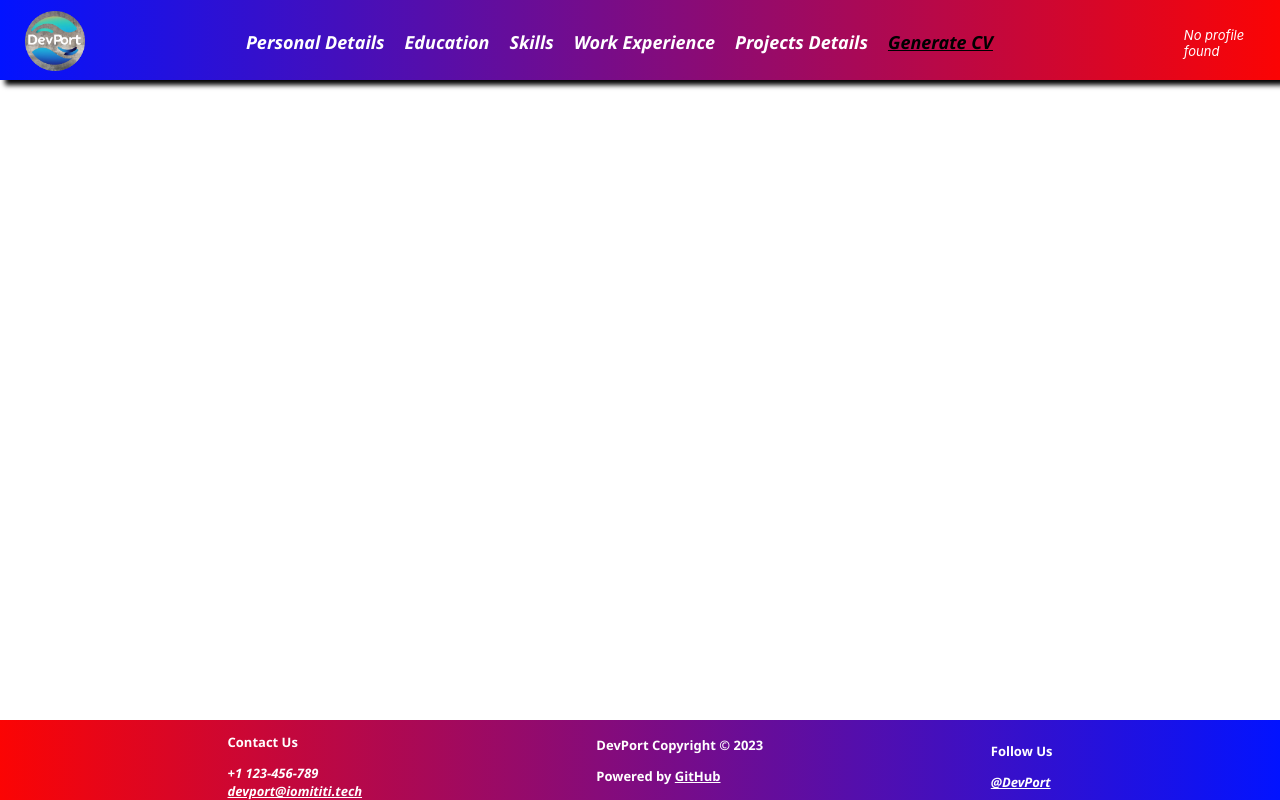
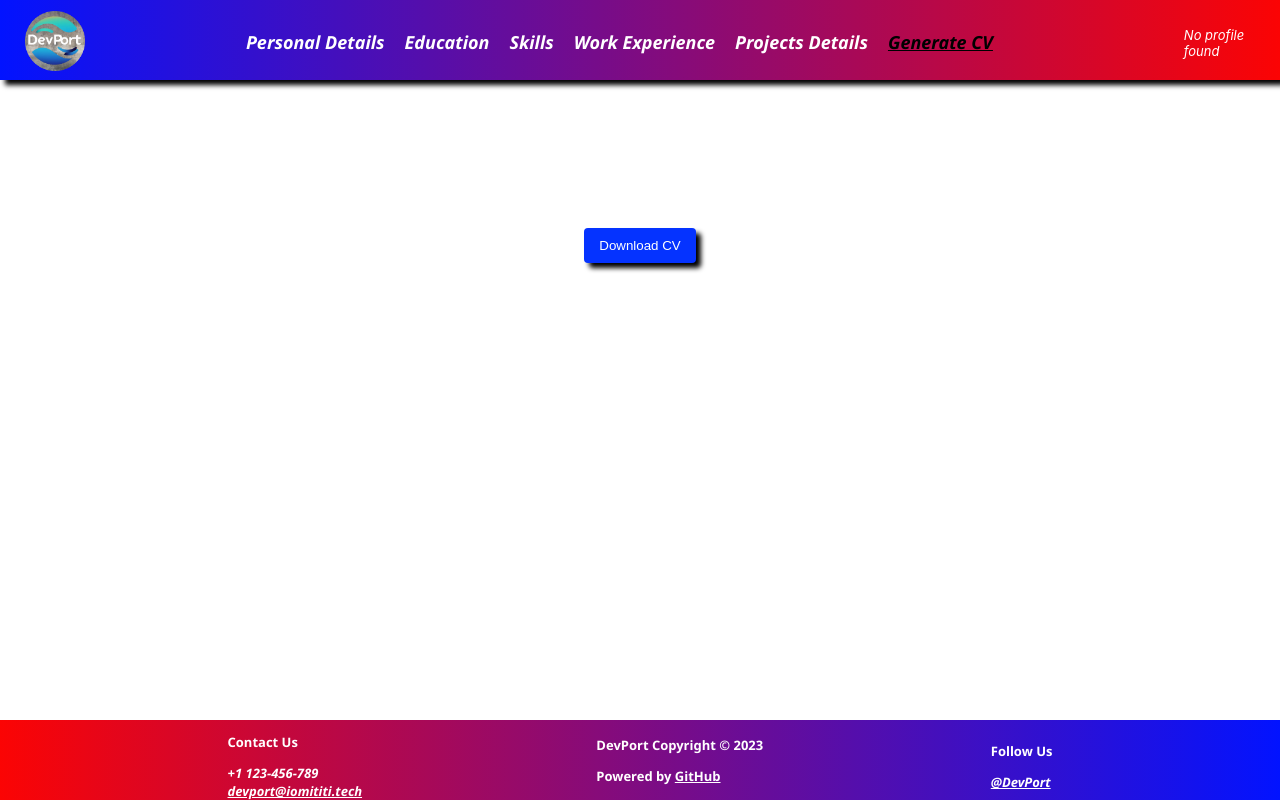
Before and after one commit to iekeng/DevPort, a React (Create React App) app in the folder devport-app/: page /PortfolioPage in a window 1280 px wide. Both pictures are taken after a click on the button "Generate CV". Built offline with nearby package versions, Linux system fonts and the light colour scheme.

Commit message:
Frontend 22 Oct Update

```diff
--- a/devport-app/src/components/Education.js
+++ b/devport-app/src/components/Education.js
@@ -2,7 +2,6 @@ import React, { useState } from 'react';
 import axios from 'axios';
 
 const Education = ({ userId, onSave }) => {
-    // const [userId] = useState(localStorage.getItem('userId'));
     const [formData, setFormData] = useState({
         institution: '',
         course: '',
--- a/devport-app/src/components/GenerateCVButton.js
+++ b/devport-app/src/components/GenerateCVButton.js
@@ -1,12 +1,44 @@
-import React from 'react'
+import React from 'react';
+import axios from 'axios';
 
-const GenerateCVButton = () => {
+const GenerateCVButton = ({ userId }) => {
+
+  const generateCVApiUrl = `http://165.227.108.97/generate-cv/${userId}`;
+
+  const handleGenerateCV = async () => {
+    try {
+      const response = await axios.get(generateCVApiUrl, null, {
+
+        responseType: 'blob', // Indicate that the response is a binary blob (e.g., a file)
+      });
+
+      // if (response.status === 200) {
+      //   const blob = new Blob([response.data], { type: response.headers['content-type'] });
+      //   const url = window.URL.createObjectURL(blob);
+      //   const a = document.createElement('a');
+      //   a.href = url;
+      //   a.download = 'DevPort CV.pdf'; // Set the desired filename
+      //   a.click();
+      //   window.URL.revokeObjectURL(url);
+      // } else {
+      //   console.error('CV generation failed.');
+      // }
+    } catch (error) {
+      console.error('Error generating CV:', error);
+    }
+  };
 
   return (
-      <button id="save-button" type="submit" className='LSbutton' style={{ font: 'black', display: 'block', margin: '150px auto'}} >
-        Download CV
-      </button>
-  )
-}
+    <button
+      id="generate-cv-button"
+      type="button"
+      className="LSbutton"
+      onClick={handleGenerateCV}
+      style={{ font: 'black', display: 'block' }}
+    >
+      Download CV
+    </button>
+  );
+};
 
 export default GenerateCVButton;
--- a/devport-app/src/components/LogInButton.js
+++ b/devport-app/src/components/LogInButton.js
@@ -3,7 +3,8 @@ import authService from './AuthService';
 import { Link } from 'react-router-dom';
 
 function LogInButton() {
-  // Check if the user is authenticated. You can use your authentication logic here.
+  // Check if the user is authenticated. If so, redirect them to the PortfolioPage.
+  // If not, redirect them to the SignUp page.
   const checkAuthentication = () => {
     return authService.isAuthenticated();
   };
--- a/devport-app/src/components/PersonalDetails.js
+++ b/devport-app/src/components/PersonalDetails.js
@@ -1,8 +1,8 @@
 import React, { useState, useEffect } from 'react';
 import axios from 'axios';
 
-const PersonalDetails = ({ userId, onSave }) => {
-    const access_token = 'Bearer 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';
+const PersonalDetails = ({ onSave }) => {
+    // const access_token = 'Bearer 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';
 
     const [formData, setFormData] = useState({
         name: '',
@@ -21,19 +21,21 @@ const PersonalDetails = ({ userId, onSave }) => {
     }, []);
 
     const fetchPersonalDetailsFromGitHub = async () => {
+        // Get access token from localStorage
+        const access_token = localStorage.getItem('access_token');
+        console.log('access_token:', access_token);
         try {
             // Fetch personal details from GitHub API
             const userUrl = 'https://api.github.com/user';
 
             const response = await axios.get(userUrl, {
                 headers: {
-                    Authorization: access_token,
+                    Authorization: `Bearer ${access_token}`,
                 },
             });
 
             if (response.status === 200) {
                 const userData = response.data;
-                console.log(userData);
 
                 setFormData({
                     name: userData.name,
@@ -58,16 +60,24 @@ const PersonalDetails = ({ userId, onSave }) => {
             name: formData.name,
             email: formData.email,
             phone: formData.phone,
-            socials: formData.socials,
-            userId: userId,
+            socials: {
+                ...formData.socials,  // Preserve the existing socials using the spread operator
+                linkedIn: formData.socials.linkedIn,
+            },
         };
 
         // Send a PUT or POST request to update the details
         axios
-            .put(updatePersonalDetailsApiUrl, updatedDetails)
+            .post(updatePersonalDetailsApiUrl, updatedDetails)
             .then((response) => {
-                if (response.status === 200) {
+                console.log(response);
+                if (response.status === 201) {
                     console.log('Personal details updated successfully');
+                    // Get userId from userData
+                    const userId = response.data._id.toString();
+                    // Save userId to localStorage
+                    localStorage.setItem('userId', userId);
+                    console.log('userId:', userId);
                     setIsEditing(false); // Turn off editing mode
                 } else {
                     console.error('Failed to update personal details');
--- a/devport-app/src/components/PortfolioPage.css
+++ b/devport-app/src/components/PortfolioPage.css
@@ -1,6 +1,7 @@
-body {
-  overflow-y: auto;
+html {
+    scroll-behavior: smooth;
 }
+
 .header {
     background: linear-gradient(to right, #0213ff, #fb0404);
     padding: 5px;
@@ -280,6 +281,10 @@ input {
   background-color: #45a049;
 }
 
+#generate-cv-button:hover {
+  background-color: #45a049;
+}
+
 footer {
   background: linear-gradient(to right, #fb0404, #0213ff);
   /* background-color: #000000; */
--- a/devport-app/src/components/PortfolioPage.js
+++ b/devport-app/src/components/PortfolioPage.js
@@ -30,7 +30,7 @@ const PortfolioPage = () => {
                 return <WorkExperience userId={userId} onSave={handleSectionChange} />;
             case 'Projects':
                 return <Projects userId={userId} onSave={handleSectionChange} />;
-            case 'Review':
+            case 'GenerateCVButton':
                 return <GenerateCVButton CV userId={userId} onSave={handleSectionChange} />;
             default:
                 return null;
--- a/devport-app/src/components/Projects.js
+++ b/devport-app/src/components/Projects.js
@@ -12,13 +12,14 @@ const Projects = () => {
     }, []);
 
     const fetchUserProjectDetails = async () => {
+        // Get access token from localStorage
+        const access_token = localStorage.getItem('access_token');
         try {
-            const access_token = 'Bearer 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';
 
             const userReposUrl = 'https://api.github.com/user/repos';
             const userReposResponse = await axios.get(userReposUrl, {
                 headers: {
-                    Authorization: access_token,
+                    Authorization: `Bearer ${access_token}`,
                 },
             });
 
--- a/devport-app/src/components/SignUp.js
+++ b/devport-app/src/components/SignUp.js
@@ -27,7 +27,6 @@ const SignUp = () => {
         if (code) {
             const response = await authService.signUpWithGitHub(code);
             if (response.access_token) {
-
                 authService.saveToken(response.access_token);
             }
             console.log('Redirecting to /PortfolioPage');
--- a/devport-app/src/components/Skills.js
+++ b/devport-app/src/components/Skills.js
@@ -12,15 +12,14 @@ const Skills = () => {
   }, [access_token]);
 
   const fetchSkillsFromGitHubRepos = async () => {
+    // Get access token from localStorage
+    const access_token = localStorage.getItem('access_token');
     try {
-      // Your GitHub access token (replace 'your_access_token' with your actual token)
-      const access_token = 'Bearer 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';
-
       // Fetch the user's repositories
       const userReposUrl = 'https://api.github.com/user/repos';
       const userReposResponse = await axios.get(userReposUrl, {
         headers: {
-          Authorization: access_token,
+          Authorization: `Bearer ${access_token}`,
         },
       });
 
@@ -58,7 +57,7 @@ const Skills = () => {
           <h2>Skills</h2>
           <ul style={{listStyle: 'none'}}>
             {skills.map((skill, index) => (
-              <li key={index}>{skill}</li>
+              <li key={index} className="nav-content">{skill}</li>
             ))}
           </ul>
         </div>
--- a/devport-app/src/components/WorkExperience.js
+++ b/devport-app/src/components/WorkExperience.js
@@ -20,12 +20,12 @@ const Work = ({ userId, onSave }) => {
 
     const saveWorkDetails = async (data) => {
         try {
-            // const access_token = localStorage.getItem('access_token');
-            const access_token = 'Bearer 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';
-            if (!access_token) {
-                console.error('Access token not found in localStorage');
-                return;
-            }
+            // // const access_token = localStorage.getItem('access_token');
+            // const access_token = 'Bearer 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';
+            // if (!access_token) {
+            //     console.error('Access token not found in localStorage');
+            //     return;
+            // }
 
             data.userId = userId;
             const response = await axios.post(`http://165.227.108.97/experience/${userId}`, data, {});
```
